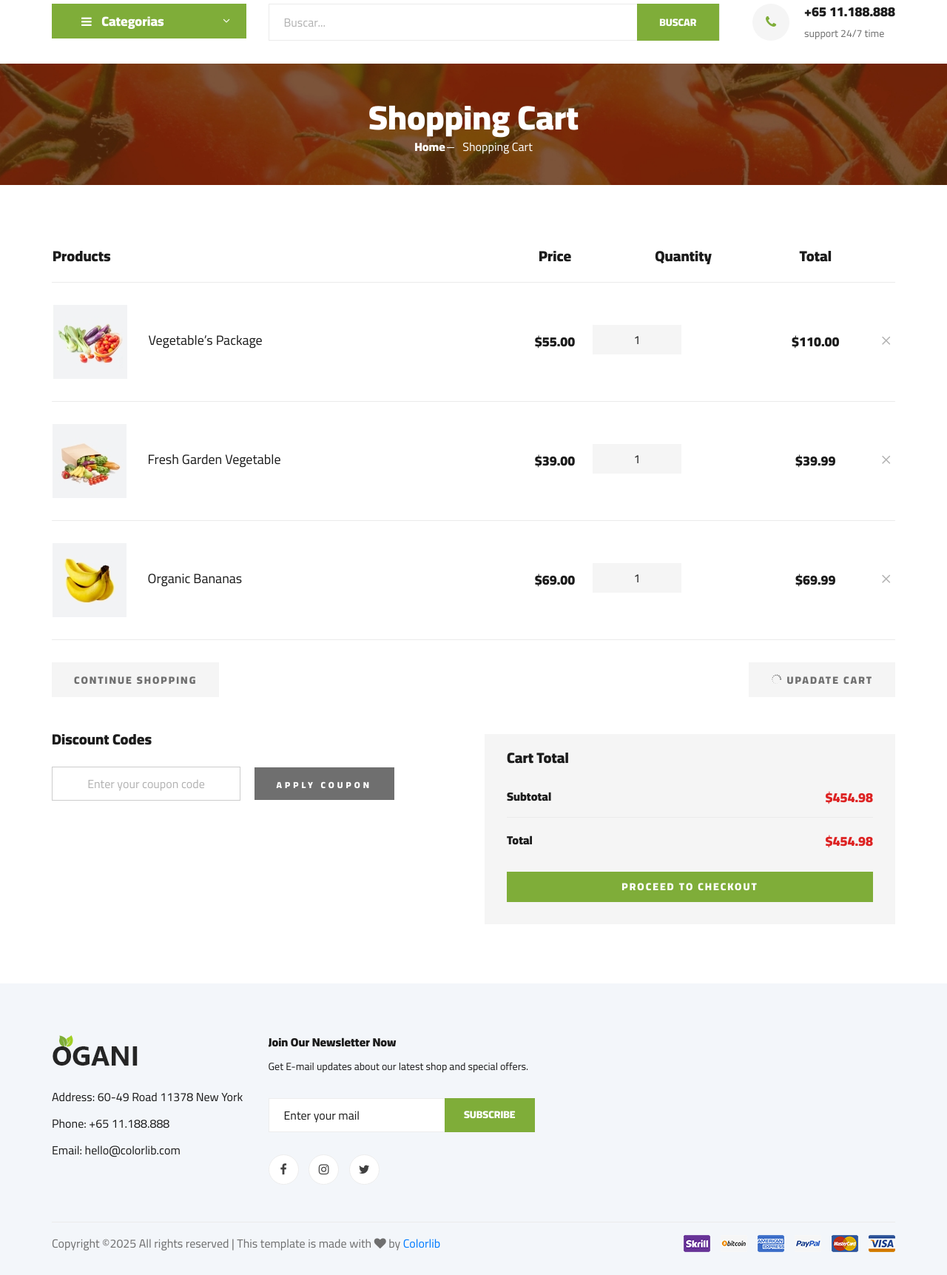
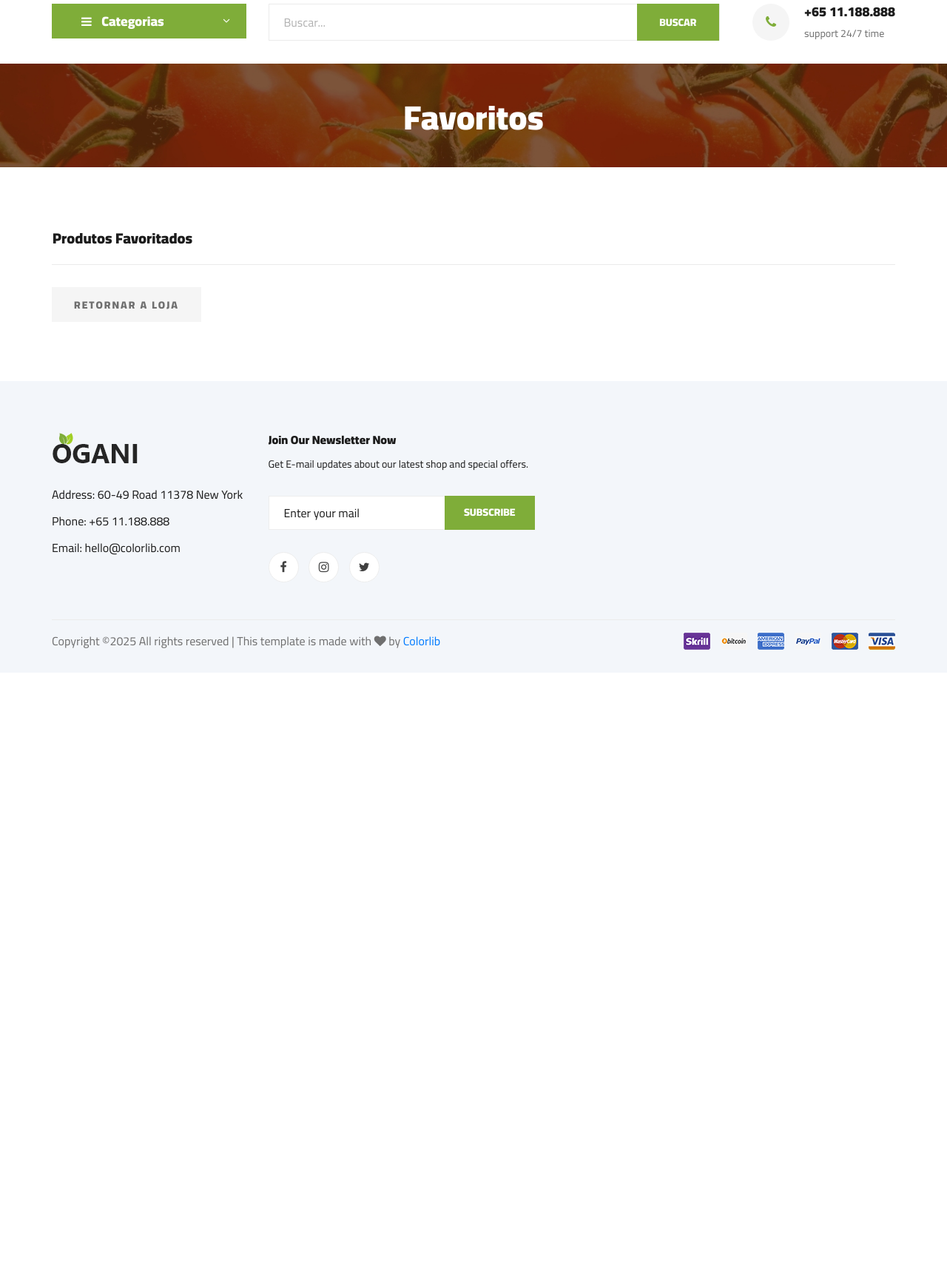
Before and after one commit to DiogoAug16/projeto-produtos-naturais, a Django app: page /favoritos/ in a window 1280 px wide. Shown: the part 122-1845 px from the top of the page at 74% size. After the commit the page ends 1000 px from the top, so only its background shows below. Run offline with Django 5.2, Linux system fonts and the light colour scheme; tables that the repository leaves empty hold one stand-in row (values such as "Sample post"); lists and menus that the app fills with data are empty; some libraries are stand-ins or nearby versions.

Commit message:
feat: adicionado visualizaçao dos favoritos

```diff
--- a/favoritos/models.py
+++ b/favoritos/models.py
@@ -12,3 +12,4 @@ class FavItem(models.Model):
     produto = models.ForeignKey(Produto, on_delete=models.CASCADE)
     favoritos = models.ForeignKey(Favoritos, on_delete=models.CASCADE, null=True)
     esta_disponivel = models.BooleanField(default=True)
+    quantidade = models.IntegerField(default=0)
--- a/favoritos/views.py
+++ b/favoritos/views.py
@@ -13,12 +13,13 @@ def getFavId(request):
         favSession = request.session.create()
     return favSession
 
-def visualizarFavorito(request, quantidade = 0, fav_items = None):
+def visualizarFavorito(request, fav_items = None, quantidade = 0):
     try:
         fav = Favoritos.objects.get(fav_id = getFavId(request))
-        fav_items = FavItem.objects.filter(favorito = fav, esta_disponivel = True)
+        fav_items = FavItem.objects.filter(favoritos = fav, esta_disponivel = True)
         for item in fav_items:
             quantidade += item.quantidade
+
     except ObjectDoesNotExist:
         pass
 
@@ -31,23 +32,23 @@ def visualizarFavorito(request, quantidade = 0, fav_items = None):
 def adicionarItemFavorito(request, produto_id):
     produto = Produto.objects.get(id=produto_id)
     try:
-        favorito = Favoritos.objects.get(fav_id = getFavId(request))
+        favoritos = Favoritos.objects.get(fav_id = getFavId(request))
     except Favoritos.DoesNotExist:
-        favorito = Favoritos.objects.create(
+        favoritos = Favoritos.objects.create(
             fav_id = getFavId(request)
         )
-    favorito.save()
+    favoritos.save()
 
     try:
-        fav_item = FavItem.objects.get(produto=produto, favorito=favorito)
+        fav_item = FavItem.objects.get(produto=produto, favoritos=favoritos)
         fav_item.save()
     except FavItem.DoesNotExist:
         fav_item = FavItem.objects.create(
             produto = produto,
-            favorito=favorito,
+            favoritos=favoritos,
         )
         fav_item.save()
-    return redirect('favorito')
+    return redirect('favoritos')
 
 def diminuirQuantidadeProdutoFavorito(request, produto_id):
     fav = Favoritos.objects.get(car_id = getFavId(request))
@@ -58,12 +59,12 @@ def diminuirQuantidadeProdutoFavorito(request, produto_id):
         fav_item.save()
     else:
         fav_item.delete()
-    return redirect('favorito')
+    return redirect('favoritos')
 
 def removerItemFavorito(request, produto_id):
-    fav = Favoritos.objects.get(car_id = getFavId(request))
+    fav = Favoritos.objects.get(fav_id = getFavId(request))
     produto = get_object_or_404(Produto, id=produto_id)
-    fav_item = FavItem.objects.get(produto=produto, favorito=fav)
+    fav_item = FavItem.objects.get(produto=produto, favoritos=fav)
     if fav_item.quantidade >= 1:
         fav_item.delete()
-    return redirect('favorito')
+    return redirect('favoritos')
--- a/templates/includes/header.html
+++ b/templates/includes/header.html
@@ -40,7 +40,7 @@
             <div class="col-lg-3">
                 <div class="header__cart">
                     <ul>
-                        <li><a href="#"><i class="fa fa-heart"></i> <span>1</span></a></li>
+                        <li><a href="{% url 'favoritos' %}"><i class="fa fa-heart"></i> <span>1</span></a></li>
                         <li><a href="{% url 'carrinho' %}"><i class="fa fa-shopping-bag"></i> <span>{{car_contador}}</span></a></li>
                     </ul>
                     <div class="header__cart__price">Carrinho: <span>R${{valor_total_carrinho|floatformat:2}}</span></div>
--- a/templates/index.html
+++ b/templates/index.html
@@ -52,8 +52,8 @@
                             <img src="{{ prod.produto_imagem.url }}" alt="{{ prod.produto_nome }}">
                         </a>
                         <ul class="featured__item__pic__hover">
-                            <li><a href="#"><i class="fa fa-heart"></i></a></li>
-                            <li><a href="{%url 'adicionarCarrinho' prod.id %}"><i class="fa fa-shopping-cart"></i></a></li>
+                            <li><a href="{% url 'adicionarFavorito' prod.id %}"><i class="fa fa-heart"></i></a></li>
+                            <li><a href="{% url 'adicionarCarrinho' prod.id %}"><i class="fa fa-shopping-cart"></i></a></li>
                         </ul>
                     </div>
 
--- a/templates/shop-favorite.html
+++ b/templates/shop-favorite.html
@@ -6,16 +6,12 @@
 {%include 'includes/hero_normal.html'%}
 
     <!-- Breadcrumb Section Begin -->
-    <section class="breadcrumb-section set-bg" data-setbg="img/breadcrumb.jpg">
+    <section class="breadcrumb-section set-bg" data-setbg="{% static "img/breadcrumb.jpg" %}">
         <div class="container">
             <div class="row">
                 <div class="col-lg-12 text-center">
                     <div class="breadcrumb__text">
-                        <h2>Shopping Cart</h2>
-                        <div class="breadcrumb__option">
-                            <a href="./index.html">Home</a>
-                            <span>Shopping Cart</span>
-                        </div>
+                        <h2>Favoritos</h2>
                     </div>
                 </div>
             </div>
@@ -32,80 +28,23 @@
                         <table>
                             <thead>
                                 <tr>
-                                    <th class="shoping__product">Products</th>
-                                    <th>Price</th>
-                                    <th>Quantity</th>
-                                    <th>Total</th>
+                                    <th class="shoping__product">Produtos Favoritados</th>
                                     <th></th>
                                 </tr>
                             </thead>
                             <tbody>
+                                {%for item in fav_items%}
                                 <tr>
                                     <td class="shoping__cart__item">
-                                        <img src="img/cart/cart-1.jpg" alt="">
-                                        <h5>Vegetable’s Package</h5>
-                                    </td>
-                                    <td class="shoping__cart__price">
-                                        $55.00
-                                    </td>
-                                    <td class="shoping__cart__quantity">
-                                        <div class="quantity">
-                                            <div class="pro-qty">
-                                                <input type="text" value="1">
-                                            </div>
-                                        </div>
-                                    </td>
-                                    <td class="shoping__cart__total">
-                                        $110.00
+                                        <img src="{{item.produto.produto_imagem.url}}" alt="" style="width: 180px; height: auto;">
+                                        <h5>{{item.produto.produto_nome}}</h5>
                                     </td>
                                     <td class="shoping__cart__item__close">
-                                        <span class="icon_close"></span>
+                                        <a href="{%url 'removerItemFavorito' item.produto.id%}"><span class="icon_close"></span></a>
                                     </td>
                                 </tr>
-                                <tr>
-                                    <td class="shoping__cart__item">
-                                        <img src="img/cart/cart-2.jpg" alt="">
-                                        <h5>Fresh Garden Vegetable</h5>
-                                    </td>
-                                    <td class="shoping__cart__price">
-                                        $39.00
-                                    </td>
-                                    <td class="shoping__cart__quantity">
-                                        <div class="quantity">
-                                            <div class="pro-qty">
-                                                <input type="text" value="1">
-                                            </div>
-                                        </div>
-                                    </td>
-                                    <td class="shoping__cart__total">
-                                        $39.99
-                                    </td>
-                                    <td class="shoping__cart__item__close">
-                                        <span class="icon_close"></span>
-                                    </td>
                                 </tr>
-                                <tr>
-                                    <td class="shoping__cart__item">
-                                        <img src="img/cart/cart-3.jpg" alt="">
-                                        <h5>Organic Bananas</h5>
-                                    </td>
-                                    <td class="shoping__cart__price">
-                                        $69.00
-                                    </td>
-                                    <td class="shoping__cart__quantity">
-                                        <div class="quantity">
-                                            <div class="pro-qty">
-                                                <input type="text" value="1">
-                                            </div>
-                                        </div>
-                                    </td>
-                                    <td class="shoping__cart__total">
-                                        $69.99
-                                    </td>
-                                    <td class="shoping__cart__item__close">
-                                        <span class="icon_close"></span>
-                                    </td>
-                                </tr>
+                                {%endfor%}
                             </tbody>
                         </table>
                     </div>
@@ -114,30 +53,7 @@
             <div class="row">
                 <div class="col-lg-12">
                     <div class="shoping__cart__btns">
-                        <a href="#" class="primary-btn cart-btn">CONTINUE SHOPPING</a>
-                        <a href="#" class="primary-btn cart-btn cart-btn-right"><span class="icon_loading"></span>
-                            Upadate Cart</a>
-                    </div>
-                </div>
-                <div class="col-lg-6">
-                    <div class="shoping__continue">
-                        <div class="shoping__discount">
-                            <h5>Discount Codes</h5>
-                            <form action="#">
-                                <input type="text" placeholder="Enter your coupon code">
-                                <button type="submit" class="site-btn">APPLY COUPON</button>
-                            </form>
-                        </div>
-                    </div>
-                </div>
-                <div class="col-lg-6">
-                    <div class="shoping__checkout">
-                        <h5>Cart Total</h5>
-                        <ul>
-                            <li>Subtotal <span>$454.98</span></li>
-                            <li>Total <span>$454.98</span></li>
-                        </ul>
-                        <a href="#" class="primary-btn">PROCEED TO CHECKOUT</a>
+                        <a href="#" class="primary-btn cart-btn">Retornar a loja</a>
                     </div>
                 </div>
             </div>
```
Also changed, not shown: favoritos/migrations/0001_initial.py, favoritos/migrations/0002_rename_car_id_favoritos_fav_id.py (deleted).
